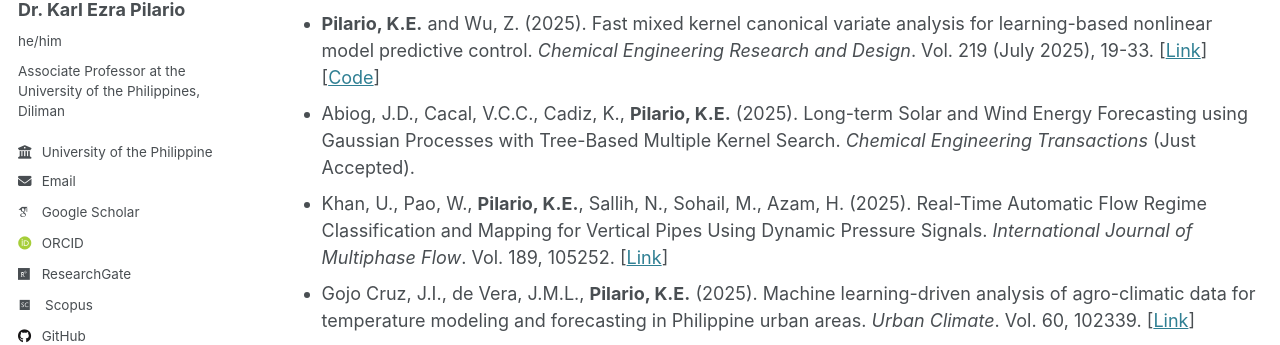
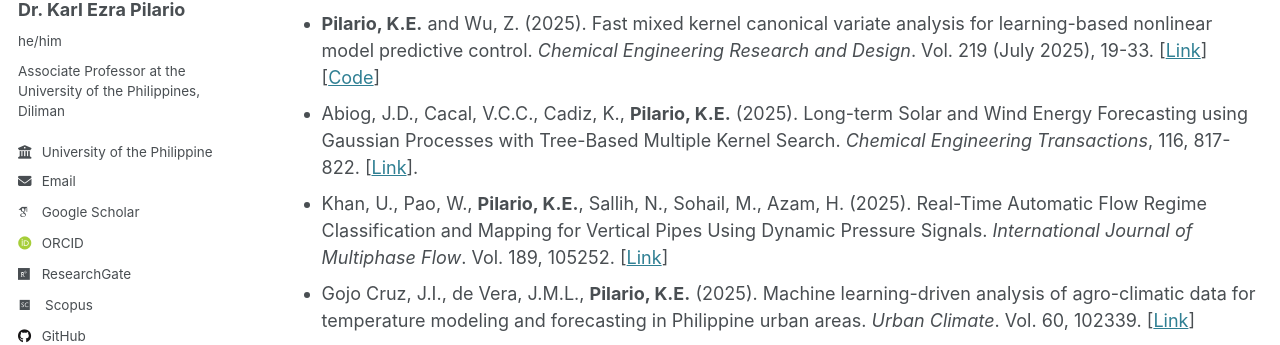
Before and after one commit to kspilario/kspilario.github.io, a Jekyll site: the page built from _pages/publications.md, in a window 1280 px wide and 900 px high. Shown: the part 292-637 px from the top of the window. Built offline with Jekyll 4.4.1, drawn with Linux system fonts in a browser that asks for light colours; some web fonts are replaced.

Commit message:
Update publications.md
added CET paper

```diff
--- a/_pages/publications.md
+++ b/_pages/publications.md
@@ -13,7 +13,7 @@ Check out my [Google Scholar](https://scholar.google.com.ph/citations?user=n41zo
 2025
 ======
 * **Pilario, K.E.** and Wu, Z. (2025). Fast mixed kernel canonical variate analysis for learning-based nonlinear model predictive control. *Chemical Engineering Research and Design*. Vol. 219 (July 2025), 19-33. [[Link](https://doi.org/10.1016/j.cherd.2025.05.050)] [[Code](https://github.com/kspilario/MKCVA_MPC)]
-* Abiog, J.D., Cacal, V.C.C., Cadiz, K., **Pilario, K.E.** (2025). Long-term Solar and Wind Energy Forecasting using Gaussian Processes with Tree-Based Multiple Kernel Search. *Chemical Engineering Transactions* (Just Accepted).
+* Abiog, J.D., Cacal, V.C.C., Cadiz, K., **Pilario, K.E.** (2025). Long-term Solar and Wind Energy Forecasting using Gaussian Processes with Tree-Based Multiple Kernel Search. *Chemical Engineering Transactions*, 116, 817-822. [[Link](https://doi.org/10.3303/CET25116137)].
 * Khan, U., Pao, W., **Pilario, K.E.**, Sallih, N., Sohail, M., Azam, H. (2025). Real-Time Automatic Flow Regime Classification and Mapping for Vertical Pipes Using Dynamic Pressure Signals. *International Journal of Multiphase Flow*. Vol. 189, 105252. [[Link](https://doi.org/10.1016/j.ijmultiphaseflow.2025.105252)]
 * Gojo Cruz, J.I., de Vera, J.M.L., **Pilario, K.E.** (2025). Machine learning-driven analysis of agro-climatic data for temperature modeling and forecasting in Philippine urban areas. *Urban Climate*. Vol. 60, 102339. [[Link](https://doi.org/10.1016/j.uclim.2025.102339)]
 
```
